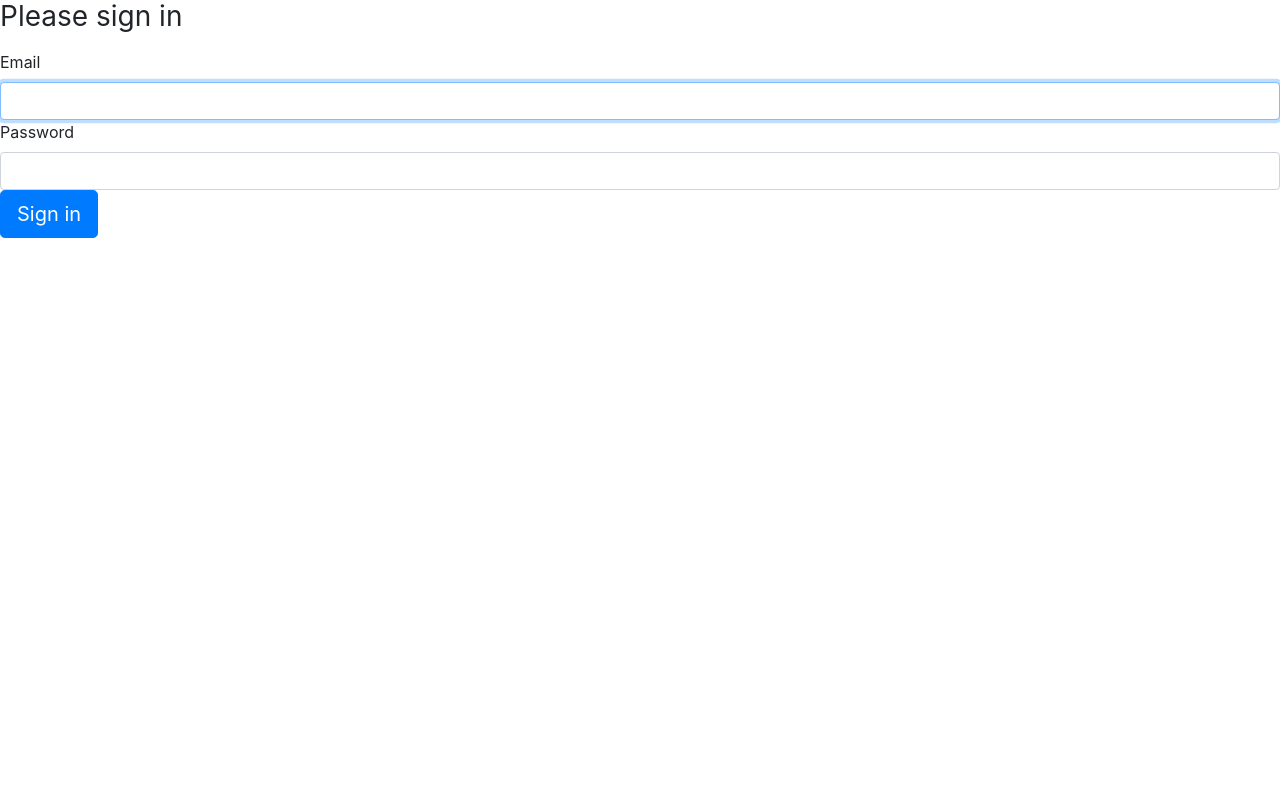
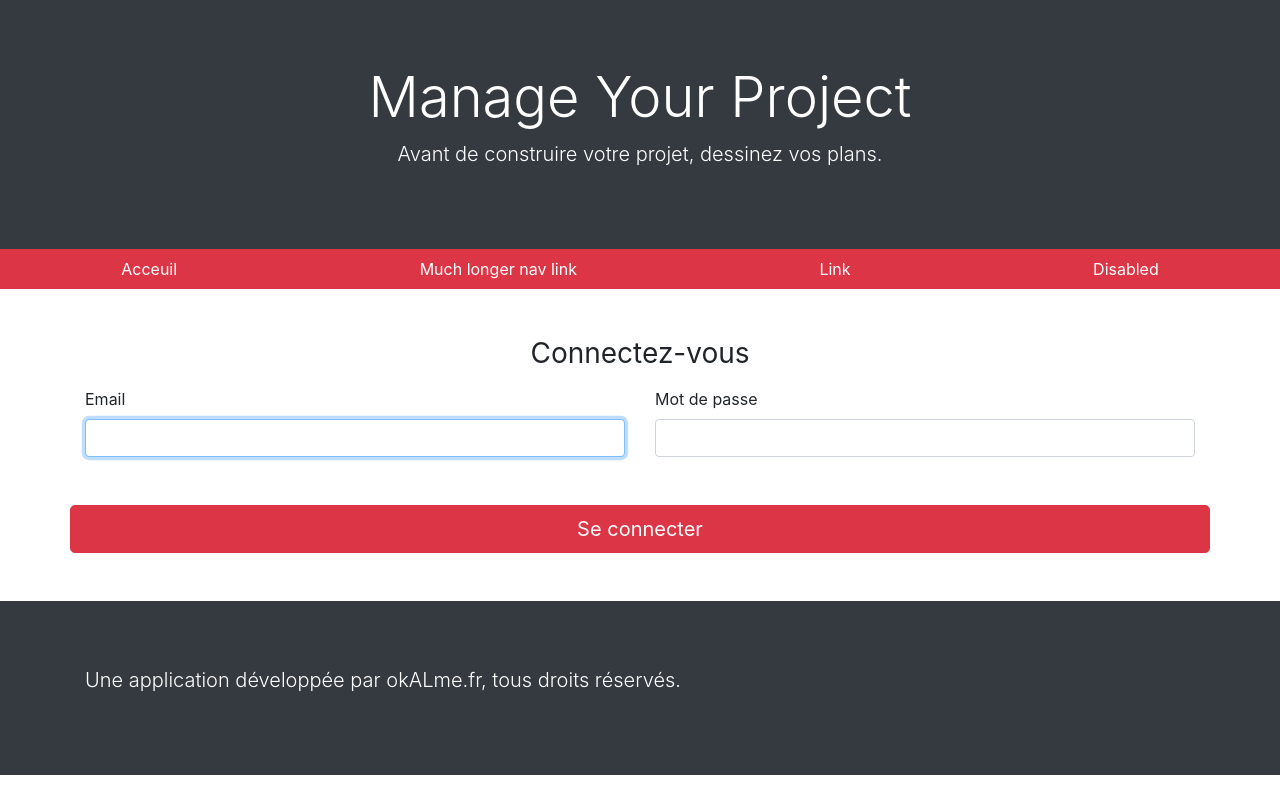
Before and after one commit to aurelielerouxel/myp, a Symfony app: template templates/security/login.html.twig in a window 1280 px wide. Before the commit the page ends 238 px from the top, so only its background shows below. Run offline with Twig, Linux system fonts and the light colour scheme; the template is opened without the code that fills it, so the values that code supplies are empty; some libraries are stand-ins or nearby versions.

Commit message:
create the login form view

```diff
--- a/templates/myp/index.html.twig
+++ b/templates/myp/index.html.twig
@@ -12,7 +12,7 @@
             <div class="card-body text-center">
                 <p class="card-text">Connectez-vous et profitez de nos fonctionnalités pour construire vos projets.</p>
                 <hr>
-                <a href="#" class="btn btn-danger">Connexion</a>
+                <a href="{{path("app_login")}}" class="btn btn-danger">Connexion</a>
             </div>
         </div>
 
--- a/templates/registration/register.html.twig
+++ b/templates/registration/register.html.twig
@@ -21,7 +21,6 @@
             label: 'Mot de passe'
         }) }}
 
-
         <button type="submit" class="btn btn-lg btn-primary">S'inscrire</button>
     {{ form_end(registrationForm) }}
 
--- a/templates/security/login.html.twig
+++ b/templates/security/login.html.twig
@@ -1,8 +1,8 @@
-{% extends 'base.html.twig' %}
+{% extends 'template.html.twig' %}
 
 {% block title %}Log in!{% endblock %}
 
-{% block body %}
+{% block main %}
 <form method="post">
     {% if error %}
         <div class="alert alert-danger">{{ error.messageKey|trans(error.messageData, 'security') }}</div>
@@ -10,33 +10,29 @@
 
     {% if app.user %}
         <div class="mb-3">
-            You are logged in as {{ app.user.username }}, <a href="{{ path('app_logout') }}">Logout</a>
+            Bonjour, vous êtes connécté sur le compte : {{ app.user.username }}, <a class="text-danger" href="{{ path('app_logout') }}">Logout</a>
         </div>
     {% endif %}
 
-    <h1 class="h3 mb-3 font-weight-normal">Please sign in</h1>
-    <label for="inputEmail">Email</label>
-    <input type="email" value="{{ last_username }}" name="email" id="inputEmail" class="form-control" required autofocus>
-    <label for="inputPassword">Password</label>
-    <input type="password" name="password" id="inputPassword" class="form-control" required>
+    <h1 class="h3 mb-3 font-weight-normal text-center">Connectez-vous</h1>
 
-    <input type="hidden" name="_csrf_token"
-           value="{{ csrf_token('authenticate') }}"
-    >
+    <div class="row">
+        <div class="col-md-6">
+            <label for="inputEmail">Email</label>
+            <input type="email" value="{{ last_username }}" name="email" id="inputEmail" class="form-control" required autofocus>
+        </div>
+        <div class="col-md-6">
+            <label for="inputPassword">Mot de passe</label>
+            <input type="password" name="password" id="inputPassword" class="form-control" required>
+        </div>
+        <input type="hidden" name="_csrf_token"
+            value="{{ csrf_token('authenticate') }}"
+        >
 
-    {#
-        Uncomment this section and add a remember_me option below your firewall to activate remember me functionality.
-        See https://symfony.com/doc/current/security/remember_me.html
+        <button class="btn btn-danger btn-lg btn-block my-5" type="submit">
+            Se connecter
+        </button>
+    </div>
 
-        <div class="checkbox mb-3">
-            <label>
-                <input type="checkbox" name="_remember_me"> Remember me
-            </label>
-        </div>
-    #}
-
-    <button class="btn btn-lg btn-primary" type="submit">
-        Sign in
-    </button>
 </form>
 {% endblock %}
```
Also changed, not shown: src/Controller/MypController.php (+15 -15 lines), src/Controller/ProjectController.php (+8 -8 lines). Lines whose indentation alone changed are shown as unchanged.
